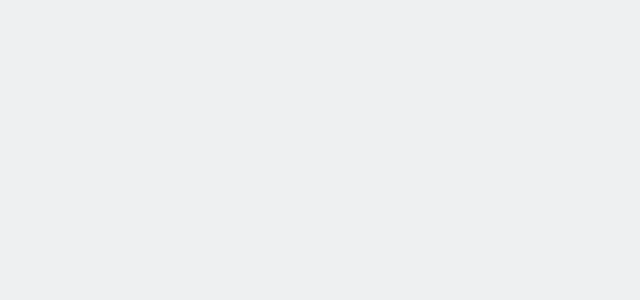
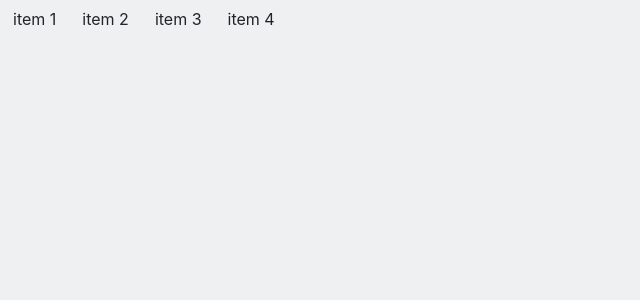
Before and after one commit to silvideastora/react-11g, a React (Create React App) app: page /challenge in a window 1280 px wide. Shown: the top 300 px of the page, without its empty margins (0-640 px from the left). Built offline with nearby package versions, Linux system fonts and the light colour scheme.

Commit message:
feat: challenge works! :octocat:

```diff
--- a/src/App.jsx
+++ b/src/App.jsx
@@ -4,6 +4,7 @@
 
 // Screens
 import Home from "./screens/Home";
+import Challenge from "./screens/Challenge";
 
 class App extends React.Component {
   render() {
@@ -14,11 +15,8 @@
             <Route exact path="/">
               <Home />
             </Route>
-            <Route exact path="/holi">
-              <h1>Holi</h1>
-            </Route>
-            <Route exact path="/adios">
-              <h1>Adios</h1>
+            <Route exact path="/challenge">
+              <Challenge />
             </Route>
           </Switch>
         </div>
--- /dev/null
+++ b/src/screens/Challenge/index.jsx
@@ -0,0 +1,22 @@
+import React, { useState } from "react";
+
+import "./styles.css";
+
+export default function Challenge() {
+  const [activeItem, setActiveItem] = useState(0);
+
+  const menu = ["item 1", "item 2", "item 3", "item 4"];
+
+  return (
+    <ul>
+      {menu.map((item, index) => (
+        <li
+          className={`btn ${activeItem === index + 1 ? "active" : null}`}
+          onClick={() => setActiveItem(index + 1)}
+        >
+          {item}
+        </li>
+      ))}
+    </ul>
+  );
+}
--- /dev/null
+++ b/src/screens/Challenge/styles.css
@@ -0,0 +1,4 @@
+.active {
+  color: peru;
+  font-weight: bold;
+}
```
